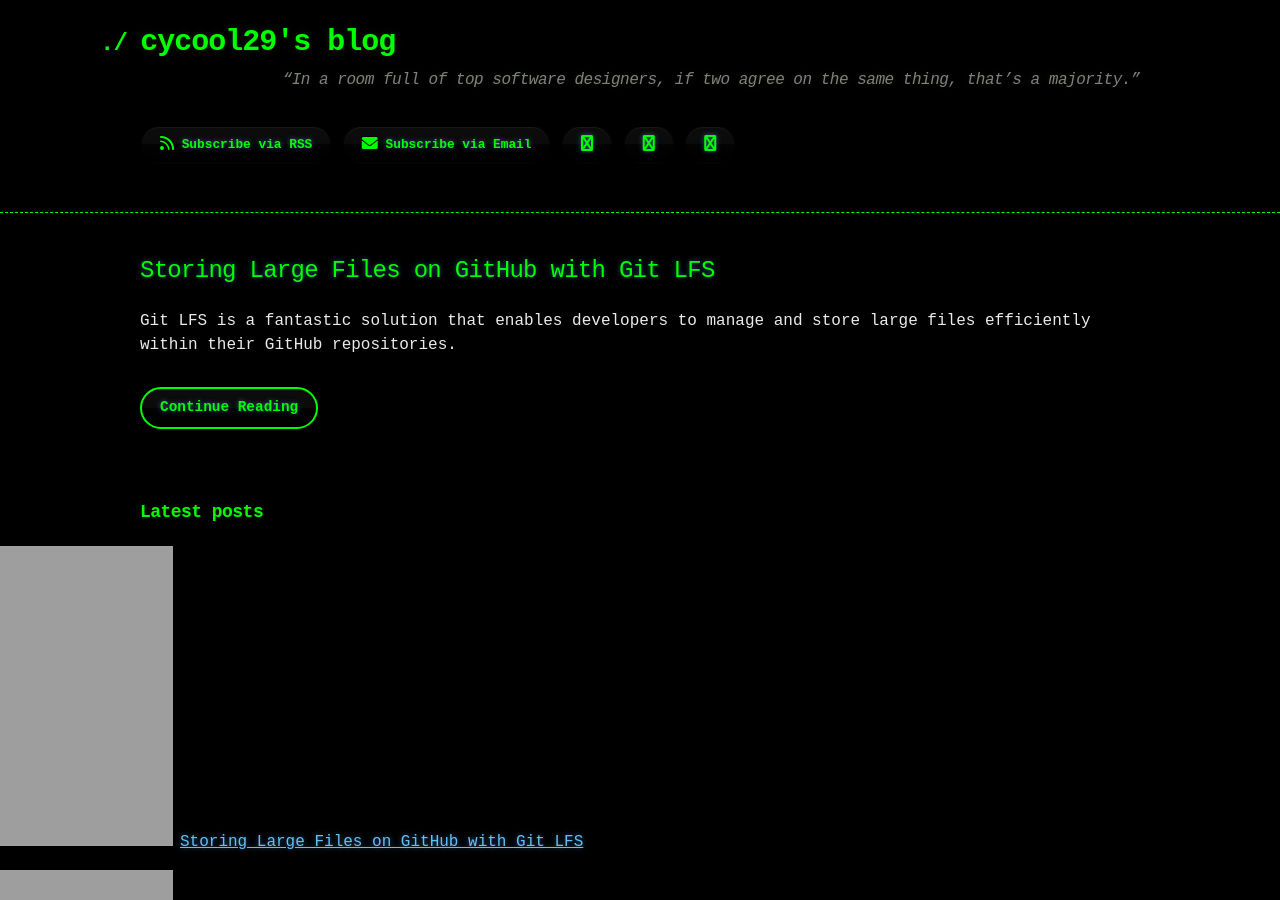
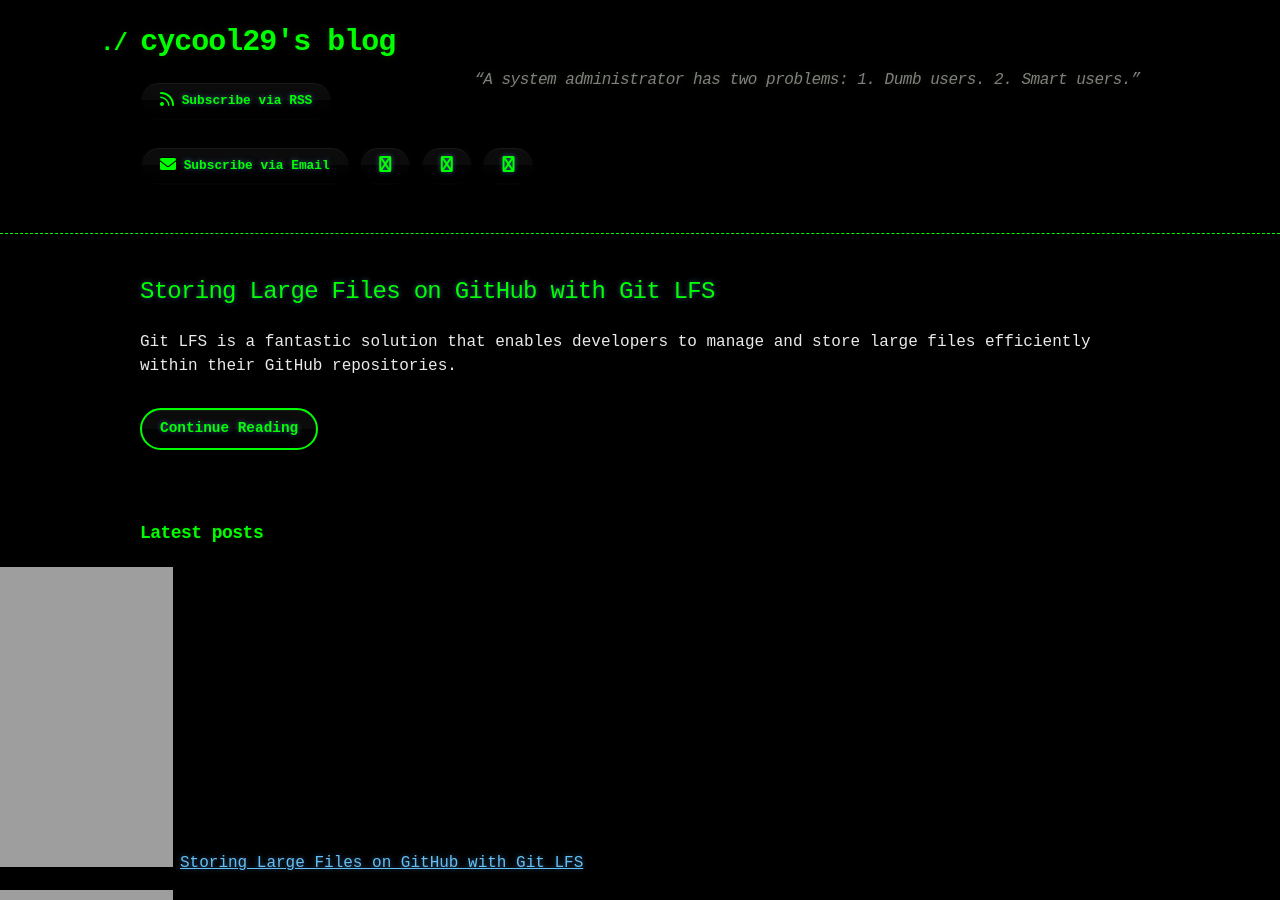
Before and after one commit to cycool29/cycool29.github.io, a Jekyll site: the page built from index.md, in a window 1280 px wide and 900 px high. Built offline with Jekyll 4.4.1, drawn with Linux system fonts in a browser that asks for light colours; a style sheet for code colours, icons or effects is not loaded.

Commit message:
Update quotes

```diff
--- a/_config.yml
+++ b/_config.yml
@@ -1,5 +1,5 @@
 title: cycool29's blog
-description: "“In a room full of top software designers, if two agree on the same thing, that’s a majority.” "
+description: "“A system administrator has two problems: 1. Dumb users. 2. Smart users.” "
 bio: A high school student. Intermediate in Python, Git, Bash. Learning JavaScript. He/Him. "
 author: cycool29
 url: https://cycool29.github.io
```
